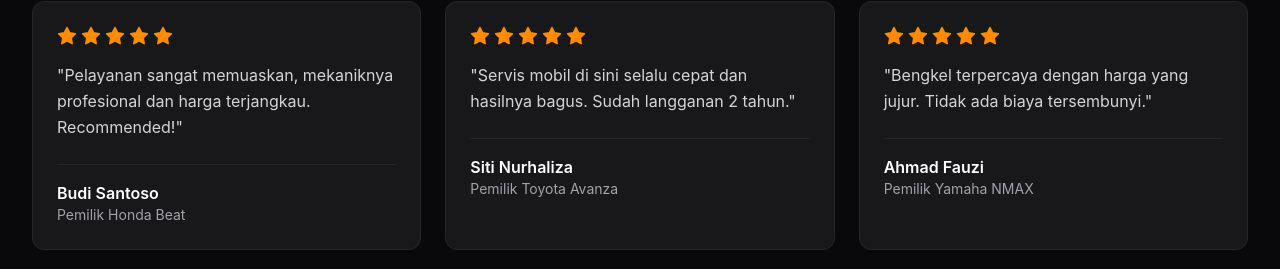
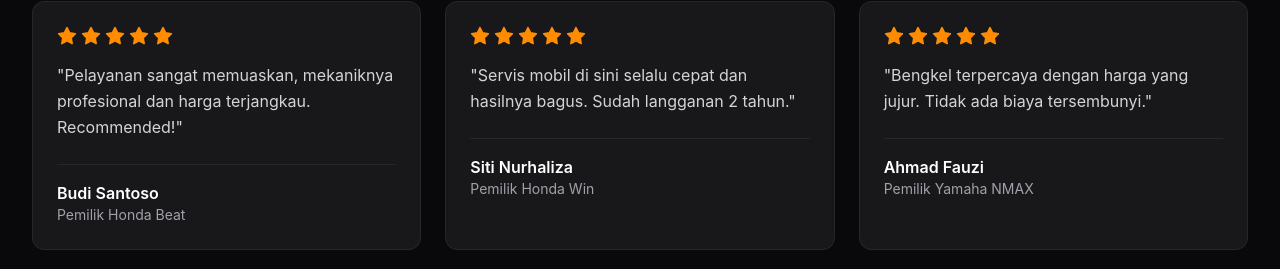
Before and after one commit to grrcs/yuana-motor-web, a Next.js app: page / in a window 1280 px wide. Shown: the part 4747-5016 px from the top of the page. Built offline with nearby package versions, Linux system fonts and the light colour scheme.

Commit message:
Revisi Testimoni Pelanggan

```diff
--- a/components/Testimonials.tsx
+++ b/components/Testimonials.tsx
@@ -12,7 +12,7 @@ const testimonials = [
   },
   {
     name: "Siti Nurhaliza",
-    role: "Pemilik Toyota Avanza",
+    role: "Pemilik Honda Win",
     content: "Servis mobil di sini selalu cepat dan hasilnya bagus. Sudah langganan 2 tahun.",
     rating: 5,
   },
```
